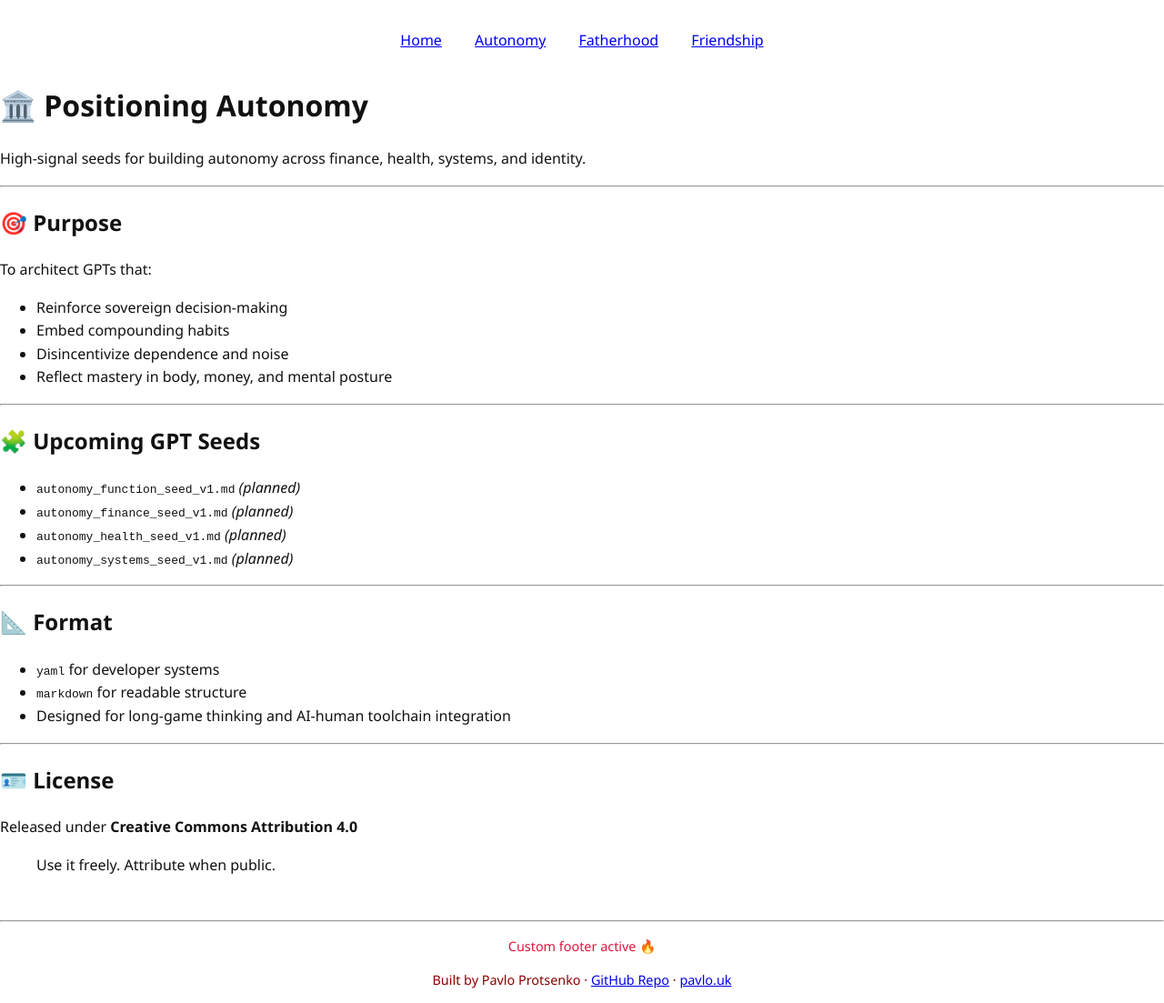
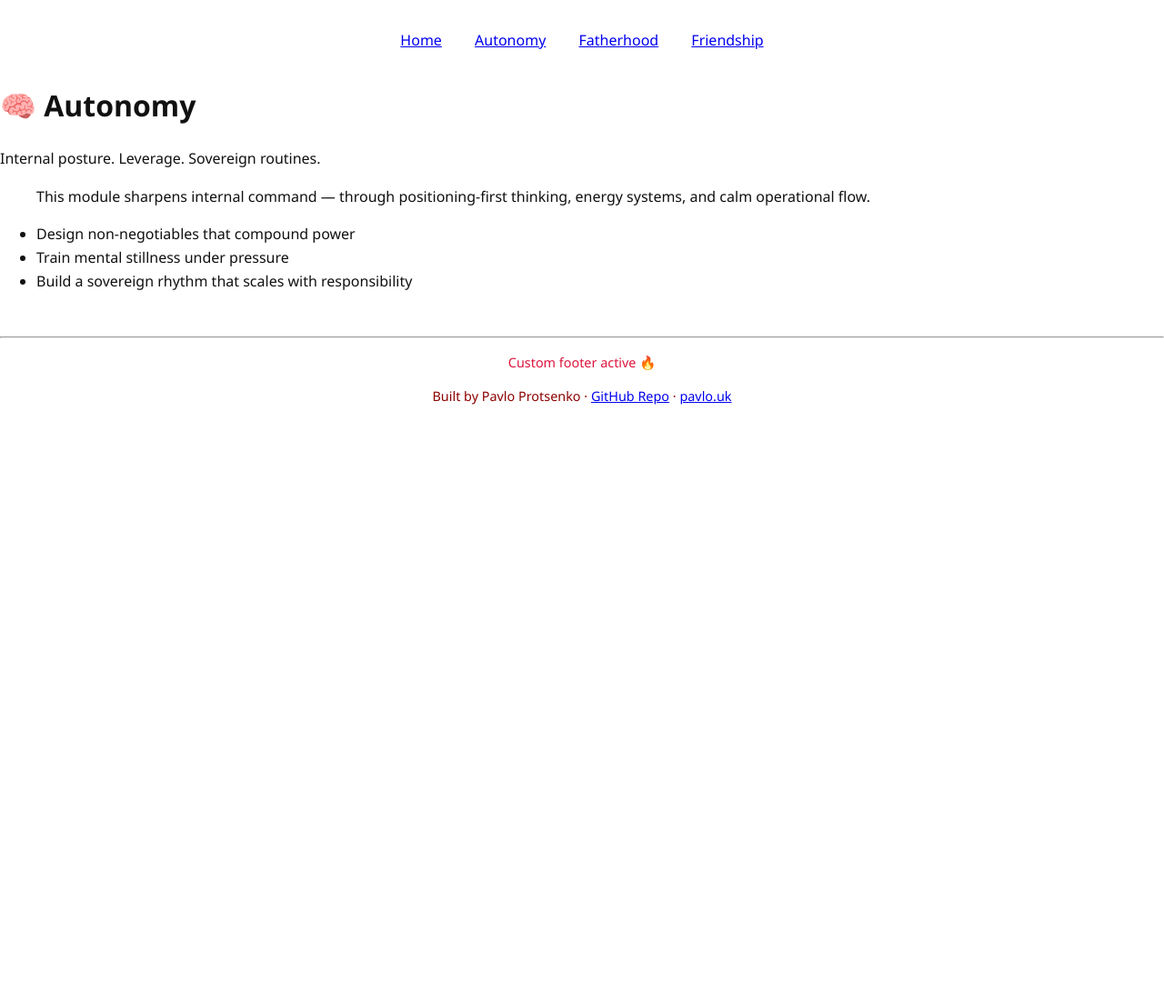
Before and after one commit to Pavlo-UK/Positioning, a Jekyll site: the page built from _pages/autonomy.md, in a window 1280 px wide. Shown: the whole page at 91% size. Built offline with Jekyll 4.4.1, drawn with Linux system fonts in a browser that asks for light colours; after the commit the page ends 900 px from its top, so only the background shows below that.

Commit message:
Update autonomy.md

```diff
--- a/_pages/autonomy.md
+++ b/_pages/autonomy.md
@@ -4,40 +4,12 @@ title: Autonomy
 permalink: /autonomy/
 ---
 
-# 🏛️ Positioning Autonomy
+# 🧠 Autonomy
 
-High-signal seeds for building autonomy across finance, health, systems, and identity.
+Internal posture. Leverage. Sovereign routines.
 
----
+> This module sharpens internal command — through positioning-first thinking, energy systems, and calm operational flow.
 
-## 🎯 Purpose
-
-To architect GPTs that:
-- Reinforce sovereign decision-making
-- Embed compounding habits
-- Disincentivize dependence and noise
-- Reflect mastery in body, money, and mental posture
-
----
-
-## 🧩 Upcoming GPT Seeds
-
-- `autonomy_function_seed_v1.md` *(planned)*
-- `autonomy_finance_seed_v1.md` *(planned)*
-- `autonomy_health_seed_v1.md` *(planned)*
-- `autonomy_systems_seed_v1.md` *(planned)*
-
----
-
-## 📐 Format
-
-- `yaml` for developer systems
-- `markdown` for readable structure
-- Designed for long-game thinking and AI-human toolchain integration
-
----
-
-## 🪪 License
-
-Released under **Creative Commons Attribution 4.0**
-> Use it freely. Attribute when public.
+- Design non-negotiables that compound power
+- Train mental stillness under pressure
+- Build a sovereign rhythm that scales with responsibility
```
